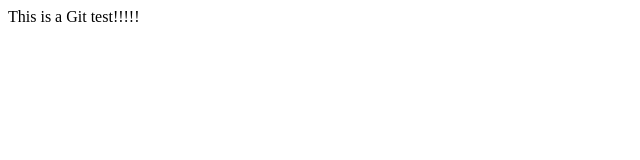
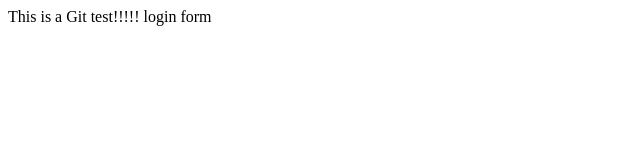
Before and after one commit to a-than/myappsample, a plain HTML site: page index.html in a window 1280 px wide. Shown: the full height of the page, 0-640 px from the left. Drawn offline with Linux system fonts and the light colour scheme.

Commit message:
login form

```diff
--- /dev/null
+++ b/dir1/app1.js
@@ -0,0 +1 @@
+console.log('i am the app1.js');
--- a/index.html
+++ b/index.html
@@ -4,6 +4,7 @@
     </head>
     <body>
         This is a Git test!!!!!
+        login form
     </body>
 
 </html>
```
Also changed, not shown: login.html (added, +1 -0 lines), log.txt (added).
